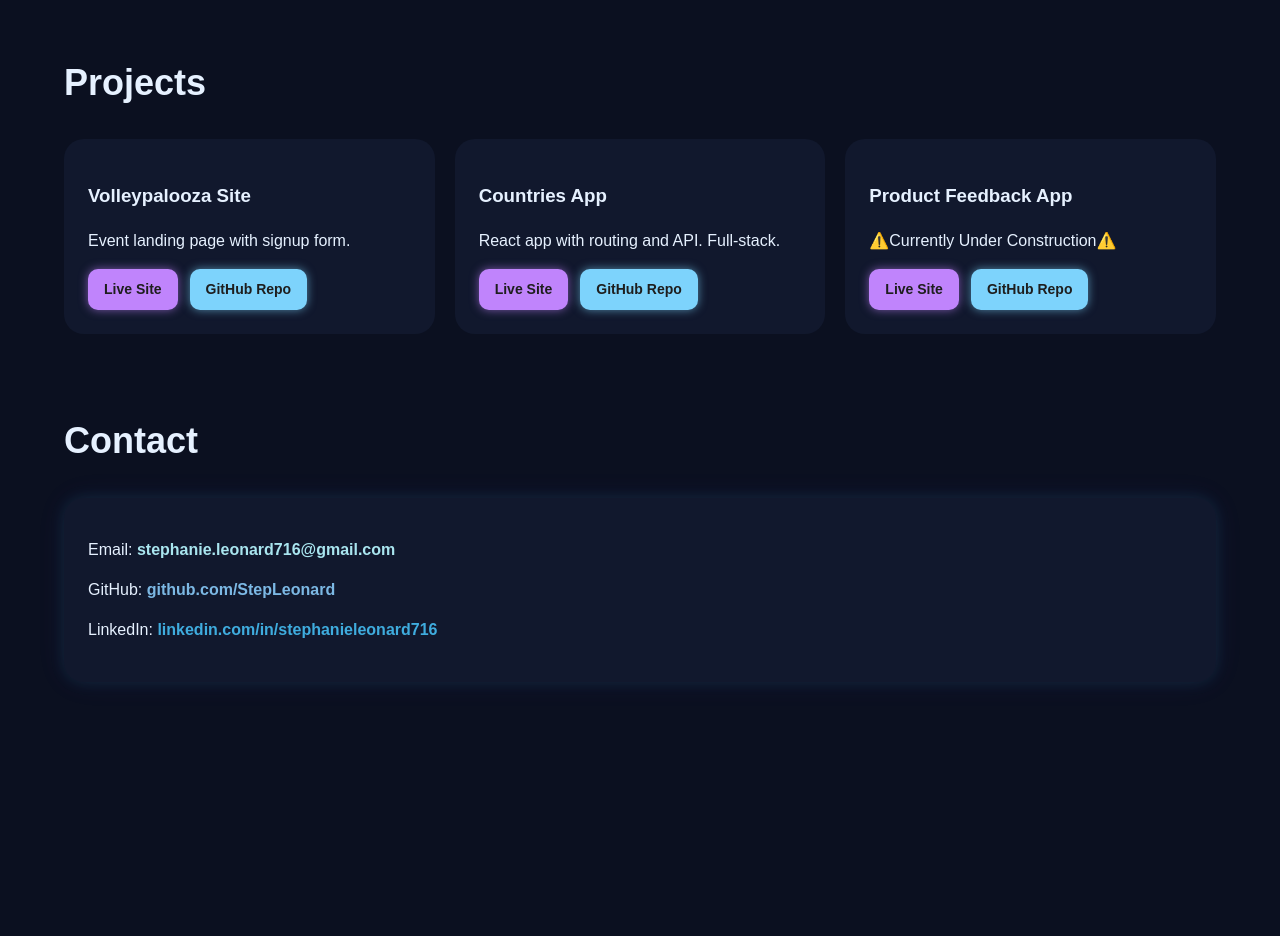
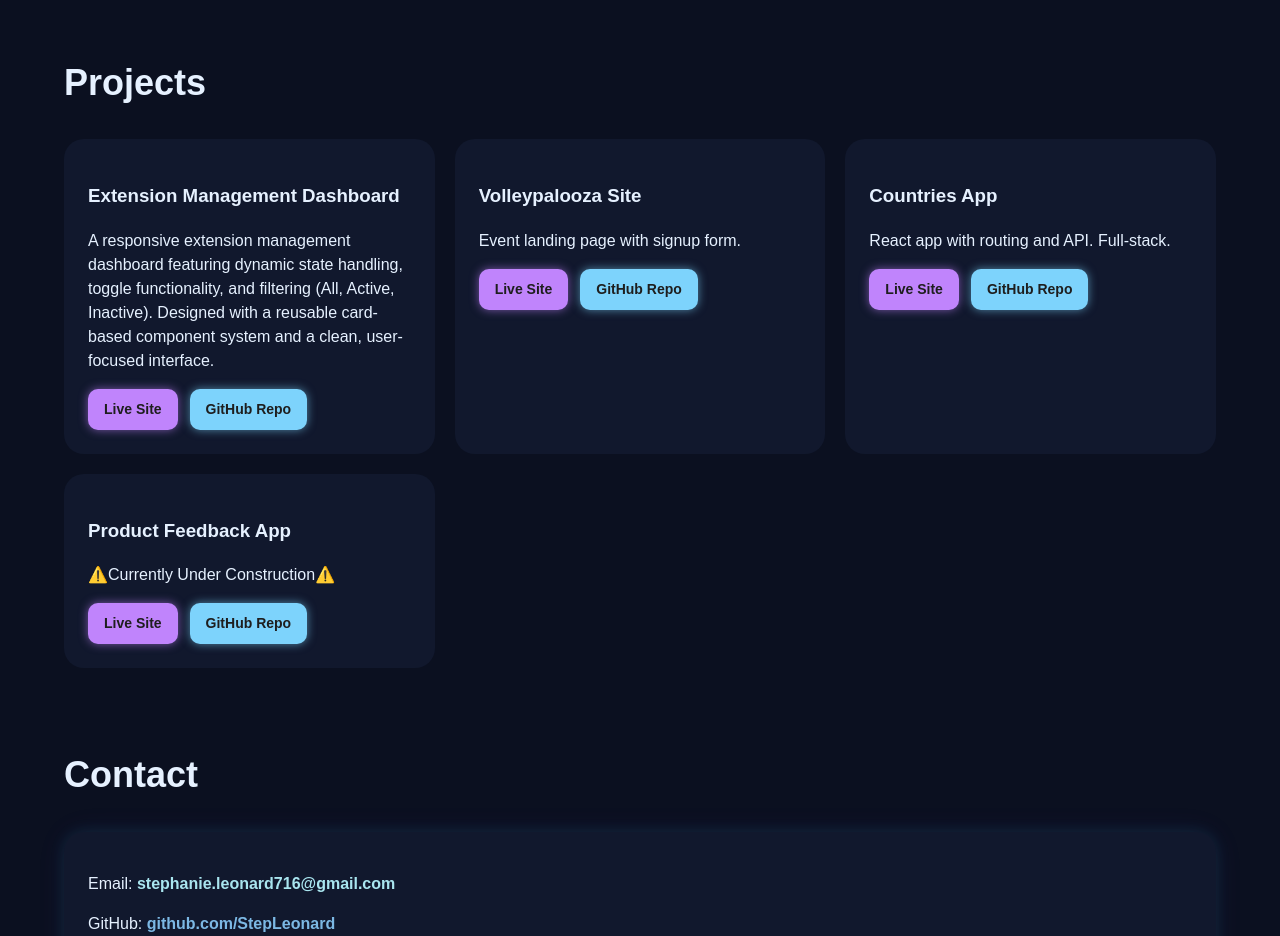
Before and after one commit to StepLeonard/portfolio, a React app: page / in a window 1280 px wide. Shown: the part 1460-2396 px from the top of the page. Before the commit the page ends 2246 px from the top, so only its background shows below. Built offline with nearby package versions, Linux system fonts and the light colour scheme; the HTML template or start-up script is replaced by a standard one.

Commit message:
added extension project

```diff
--- a/src/App.jsx
+++ b/src/App.jsx
@@ -186,6 +186,37 @@ function App() {
 
         <div className="projects-grid">
           <div className="project-card">
+            <h3>Extension Management Dashboard</h3>
+
+            <p>
+              A responsive extension management dashboard featuring dynamic
+              state handling, toggle functionality, and filtering (All, Active,
+              Inactive). Designed with a reusable card-based component system
+              and a clean, user-focused interface.
+            </p>
+
+            <div className="project-buttons">
+              <a
+                href="https://extension-frontend.netlify.app/"
+                target="_blank"
+                rel="noreferrer"
+                className="project-btn live-btn"
+              >
+                Live Site
+              </a>
+
+              <a
+                href="https://github.com/StepLeonard/extensions-project"
+                target="_blank"
+                rel="noreferrer"
+                className="project-btn github-btn"
+              >
+                GitHub Repo
+              </a>
+            </div>
+          </div>
+
+          <div className="project-card">
             <h3>Volleypalooza Site</h3>
             <p>Event landing page with signup form.</p>
 
@@ -236,7 +267,8 @@ function App() {
 
           <div className="project-card">
             <h3>Product Feedback App</h3>
-            <p>⚠️Currently Under Construction⚠️</p>
+            <p>⚠️Currently Under Construction⚠️ </p>
+
 
             <div className="project-buttons">
               <a href="#" className="project-btn live-btn">
```
